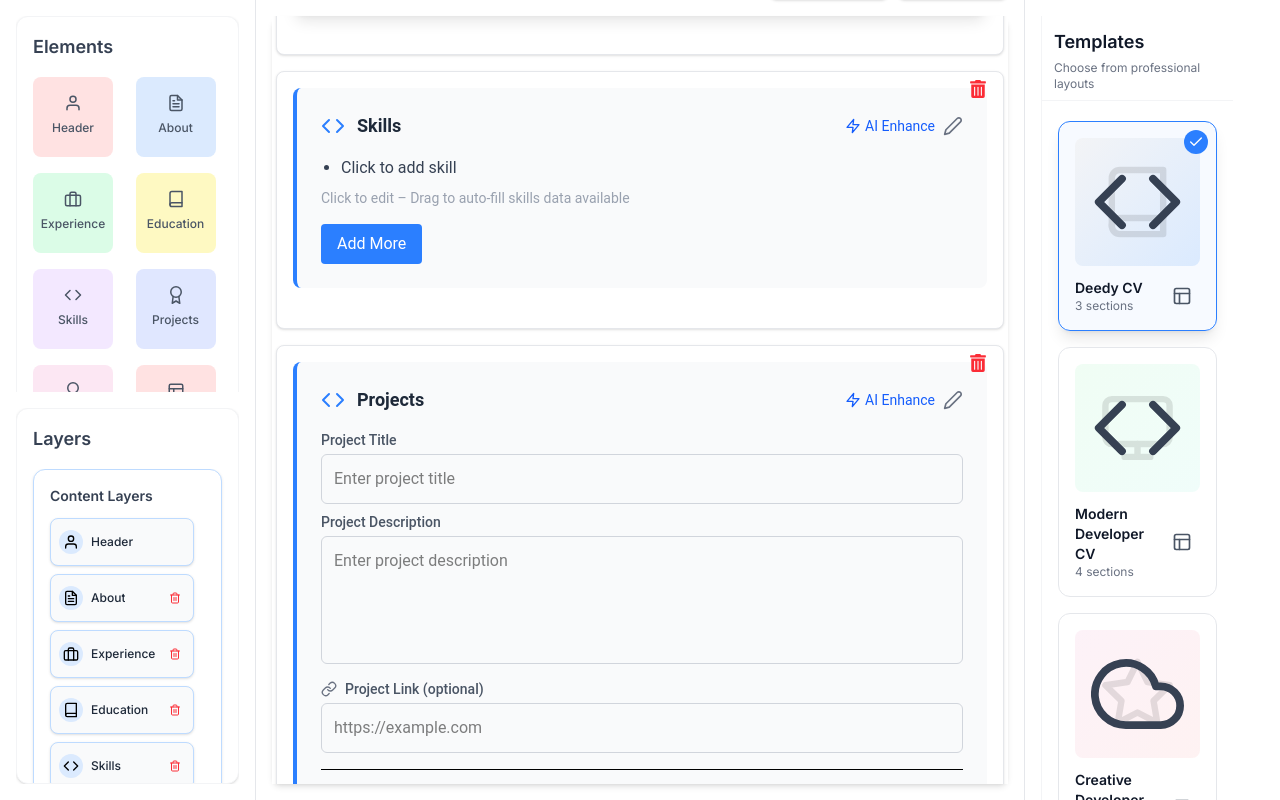
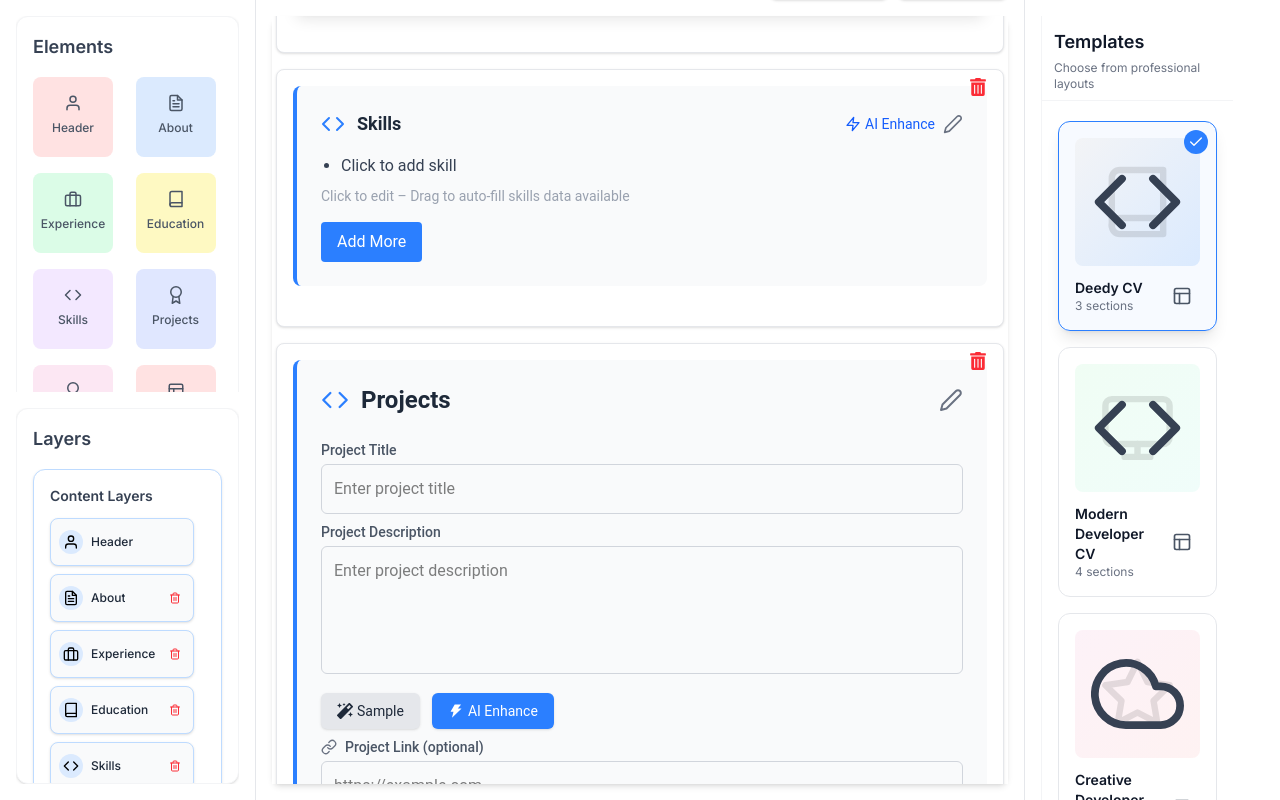
Before and after one commit to rajatsharmaji/resume-builder-surface, a React (Vite) app: page / in a window 1280 px wide. Both pictures are taken after a click on the button 953 px from the left and 400 px from the top of the page. Built offline with nearby package versions, Linux system fonts and the light colour scheme.

Commit message:
fix: project section enhanced

```diff
--- a/src/components/sections/ProjectsSection.jsx
+++ b/src/components/sections/ProjectsSection.jsx
@@ -1,14 +1,18 @@
 // src/components/ProjectsSection.jsx
-import { useContext, useState } from "react";
+import { useContext, useState, useCallback } from "react";
 import PropTypes from "prop-types";
-import { FiCode, FiLink, FiEdit2, FiZap } from "react-icons/fi"; // FiCode for project icon, FiZap for AI Enhance, FiEdit2 for editing, FiLink for link icon
+import { FiCode, FiLink, FiEdit2, FiTrash2 } from "react-icons/fi";
+import { FaMagic } from "react-icons/fa";
+import { AiFillThunderbolt } from "react-icons/ai";
+import axios from "axios";
+import * as Yup from "yup";
 import { ResumeContext } from "../../context/resume-context";
 import Loader from "../common/Loader";
 
 const ProjectsSection = ({ sectionId, finalMode = false }) => {
   const { sectionsData, updateSectionContent } = useContext(ResumeContext);
 
-  // Initialize projects as an array.
+  // Compute initial projects data.
   const initialProjects = Array.isArray(
     sectionsData[sectionId]?.content?.projects
   )
@@ -22,64 +26,73 @@ const ProjectsSection = ({ sectionId, finalMode = false }) => {
   const [isGenerating, setIsGenerating] = useState(false);
   const [isFetching, setIsFetching] = useState(false);
   const [error, setError] = useState("");
+  // State for tracking which project description is being AI enhanced.
+  const [generatingDescIndex, setGeneratingDescIndex] = useState(null);
+
+  // Define suggestion keywords for project title.
+  const projectTitleSuggestions = [
+    "Portfolio Website",
+    "E-commerce Platform",
+    "Social Media App",
+    "Chat Application",
+    "Data Visualization Dashboard",
+  ];
+
+  // Yup validation schema for each project.
+  const projectEntrySchema = Yup.object().shape({
+    title: Yup.string().required("Project title is required"),
+    description: Yup.string()
+      .required("Project description is required")
+      .min(10, "Description must be at least 10 characters"),
+    link: Yup.string().url("Project link must be a valid URL").nullable(),
+  });
+  const projectSchema = Yup.array().of(projectEntrySchema);
 
   // Update a specific project entry.
-  const handleProjectChange = (index, field, value) => {
-    const newProjects = [...projects];
+  const handleProjectChange = useCallback((index, field, value) => {
+    setProjects((prev) => {
+      const newProjects = [...prev];
       newProjects[index] = { ...newProjects[index], [field]: value };
-    setProjects(newProjects);
-  };
+      return newProjects;
+    });
+  }, []);
 
-  // Save changes to the global context and exit edit mode.
-  const handleSave = () => {
+  // Remove a project entry.
+  const handleRemoveEntry = useCallback((index, e) => {
+    if (e) {
+      e.stopPropagation();
+      e.preventDefault();
+    }
+    setProjects((prev) => prev.filter((_, i) => i !== index));
+  }, []);
+
+  // Save changes after validation.
+  const handleSave = useCallback(() => {
+    projectSchema
+      .validate(projects, { abortEarly: false })
+      .then(() => {
         updateSectionContent(sectionId, { projects });
         setIsEditing(false);
-  };
+        setError("");
+      })
+      .catch((validationError) => {
+        if (
+          validationError.inner &&
+          Array.isArray(validationError.inner) &&
+          validationError.inner.length > 0
+        ) {
+          setError(validationError.inner[0].message);
+        } else {
+          setError(validationError.message);
+        }
+      });
+  }, [projects, projectSchema, updateSectionContent, sectionId]);
 
-  // Add a new empty project entry (without toggling edit mode).
-  const handleAddMore = () => {
+  // Add a new project entry.
+  const handleAddMore = useCallback(() => {
+    setError("");
     setProjects((prev) => [...prev, { title: "", description: "", link: "" }]);
-  };
-
-  // Simulated API call to generate AI-enhanced projects data.
-  const generateAIContent = async () => {
-    try {
-      setIsGenerating(true);
-      setError("");
-      // Simulated API call – replace with your actual endpoint.
-      const response = await new Promise((resolve) =>
-        setTimeout(
-          () =>
-            resolve({
-              data: {
-                projects: [
-                  {
-                    title: "Project Alpha",
-                    description:
-                      "A groundbreaking project integrating AI and machine learning to optimize workflows.",
-                    link: "https://alpha.example.com",
-                  },
-                  {
-                    title: "Project Beta",
-                    description:
-                      "An innovative web application built with React and Node.js, delivering seamless user experiences.",
-                    link: "https://beta.example.com",
-                  },
-                ],
-              },
-            }),
-          1500
-        )
-      );
-      setProjects(response.data.projects);
-      updateSectionContent(sectionId, { projects: response.data.projects });
-    } catch (err) {
-      console.error(err);
-      setError("Failed to generate AI projects data. Please try again.");
-    } finally {
-      setIsGenerating(false);
-    }
-  };
+  }, []);
 
   // Simulated API call to fetch projects data when dragging the component.
   const fetchProjectsData = async () => {
@@ -115,11 +128,61 @@ const ProjectsSection = ({ sectionId, finalMode = false }) => {
     }
   };
 
-  // Final (preview) mode: read-only display.
+  // Handle inserting sample project description.
+  const handleProjectSampleDesc = useCallback((index, e) => {
+    if (e) {
+      e.stopPropagation();
+      e.preventDefault();
+    }
+    const sampleDesc =
+      "Developed innovative solutions that streamline processes and boost performance.";
+    setProjects((prev) => {
+      const newProjects = [...prev];
+      newProjects[index] = { ...newProjects[index], description: sampleDesc };
+      return newProjects;
+    });
+  }, []);
+
+  // Handle calling AI to enhance project description.
+  const handleProjectAIDesc = useCallback(
+    async (index, e) => {
+      if (e) {
+        e.stopPropagation();
+        e.preventDefault();
+      }
+      try {
+        setGeneratingDescIndex(index);
+        setError("");
+        // Simulated API call – replace with your actual endpoint.
+        const response = await axios.post(
+          "http://localhost:3008/api/v1/ai/project-description",
+          {
+            text: projects[index].description,
+          }
+        );
+        setProjects((prev) => {
+          const newProjects = [...prev];
+          newProjects[index] = {
+            ...newProjects[index],
+            description: response.data.result,
+          };
+          return newProjects;
+        });
+      } catch (err) {
+        console.error(err);
+        setError("Failed to enhance project description. Please try again.");
+      } finally {
+        setGeneratingDescIndex(null);
+      }
+    },
+    [projects]
+  );
+
+  // Final (read-only) mode view.
   if (finalMode) {
     return (
-      <div className="mb-6">
-        <h3 className="text-xl font-semibold text-gray-800 mb-2">Projects</h3>
+      <div className="mb-6 p-6 bg-white shadow rounded">
+        <h3 className="text-2xl font-semibold text-gray-800 mb-4">Projects</h3>
         {projects.map((proj, index) => (
           <div key={index} className="mb-4">
             <p className="text-gray-700">
@@ -147,50 +210,48 @@ const ProjectsSection = ({ sectionId, finalMode = false }) => {
     );
   }
 
-  // Editable / View mode.
+  // Editable mode view.
   return (
     <div
-      className="relative group border-l-4 border-blue-500 bg-gray-50 rounded-lg p-6 mb-6 transition-all hover:bg-gray-50/80"
-      draggable
-      onDragStart={fetchProjectsData} // Dragging auto-fills projects data.
+      className="relative group border-l-4 border-blue-500 bg-gray-50 rounded-lg p-6 mb-6 transition-transform duration-200 hover:bg-gray-50/80"
+      draggable={!isEditing}
+      onDragStart={!isEditing ? fetchProjectsData : undefined}
     >
-      {/* Header Row with Icon, Title, and Action Buttons */}
-      <div className="flex justify-between items-center mb-4">
+      {/* Loader overlay when fetching projects data */}
+      {isFetching && (
+        <div className="absolute inset-0 flex items-center justify-center bg-gray-100 bg-opacity-75 z-10">
+          <Loader size="lg" />
+        </div>
+      )}
+      <div className="flex justify-between items-center mb-6">
         <div className="flex items-center gap-3">
-          <FiCode className="w-6 h-6 text-blue-500" />
-          <h3 className="text-lg font-semibold text-gray-800">Projects</h3>
+          <FiCode className="w-7 h-7 text-blue-500" />
+          <h3 className="text-2xl font-semibold text-gray-800">Projects</h3>
         </div>
         <div className="flex gap-2">
-          <button
-            onClick={generateAIContent}
-            disabled={isGenerating || isFetching}
-            className="flex items-center gap-1 text-sm text-blue-600 hover:text-blue-700 disabled:opacity-50"
-          >
-            {isGenerating ? (
-              <Loader size="sm" />
-            ) : (
-              <>
-                <FiZap className="w-4 h-4" />
-                <span>AI Enhance</span>
-              </>
-            )}
-          </button>
           <button
             onClick={() => setIsEditing(!isEditing)}
             className="text-gray-500 hover:text-gray-700"
           >
-            <FiEdit2 className="w-5 h-5" />
+            <FiEdit2 className="w-6 h-6" />
           </button>
         </div>
       </div>
 
-      {error && <div className="mb-3 text-sm text-red-600">{error}</div>}
-
-      {/* Content Area */}
       {isEditing ? (
-        <div>
+        <div className="relative space-y-8">
           {projects.map((proj, index) => (
-            <div key={index} className="mb-4 border-b pb-4">
+            <div key={index} className="mb-8 border-b pb-4 relative">
+              {projects.length > 1 && (
+                <button
+                  type="button"
+                  onClick={(e) => handleRemoveEntry(index, e)}
+                  className="absolute top-0 right-0 p-2 text-red-500 hover:text-red-700 transition-colors"
+                >
+                  <FiTrash2 className="w-5 h-5" />
+                </button>
+              )}
+              {/* Project Title with Suggestions */}
               <div className="mb-2">
                 <label className="block text-sm font-medium text-gray-600 mb-1">
                   Project Title
@@ -198,27 +259,61 @@ const ProjectsSection = ({ sectionId, finalMode = false }) => {
                 <input
                   type="text"
                   placeholder="Enter project title"
-                  className="w-full p-3 border border-gray-300 rounded-md focus:outline-none focus:ring-2 focus:ring-blue-500"
+                  className="w-full p-3 border border-gray-300 rounded-md focus:outline-none focus:ring-2 focus:ring-blue-500 transition duration-150"
                   value={proj.title}
                   onChange={(e) =>
                     handleProjectChange(index, "title", e.target.value)
                   }
+                  list={`project-title-suggestions-${index}`}
                 />
+                <datalist id={`project-title-suggestions-${index}`}>
+                  {projectTitleSuggestions.map((title, i) => (
+                    <option key={i} value={title} />
+                  ))}
+                </datalist>
               </div>
+              {/* Project Description */}
               <div className="mb-2">
                 <label className="block text-sm font-medium text-gray-600 mb-1">
                   Project Description
                 </label>
                 <textarea
                   placeholder="Enter project description"
-                  className="w-full h-32 p-3 border border-gray-300 rounded-md focus:outline-none focus:ring-2 focus:ring-blue-500 resize-none"
+                  className="w-full h-32 p-3 border border-gray-300 rounded-md focus:outline-none focus:ring-2 focus:ring-blue-500 resize-none transition duration-150"
                   value={proj.description}
                   onChange={(e) =>
                     handleProjectChange(index, "description", e.target.value)
                   }
                 ></textarea>
               </div>
-              <div>
+              {/* Sample and AI Enhance buttons for project description */}
+              <div className="flex gap-3 mt-3">
+                <button
+                  type="button"
+                  onClick={(e) => handleProjectSampleDesc(index, e)}
+                  className="flex items-center gap-1 px-4 py-2 bg-gray-200 text-gray-800 rounded-md shadow-sm hover:bg-gray-300 transition-colors text-sm"
+                >
+                  <FaMagic className="w-4 h-4" />
+                  <span>Sample</span>
+                </button>
+                <button
+                  type="button"
+                  onClick={(e) => handleProjectAIDesc(index, e)}
+                  disabled={generatingDescIndex === index}
+                  className="flex items-center gap-1 px-4 py-2 bg-blue-500 text-white rounded-md shadow-sm hover:bg-blue-600 transition-colors text-sm disabled:opacity-50"
+                >
+                  {generatingDescIndex === index ? (
+                    <Loader size="sm" />
+                  ) : (
+                    <>
+                      <AiFillThunderbolt className="w-4 h-4" />
+                      <span>AI Enhance</span>
+                    </>
+                  )}
+                </button>
+              </div>
+              {/* Project Link */}
+              <div className="mt-2">
                 <label className="block text-sm font-medium text-gray-600 mb-1 flex items-center gap-2">
                   <FiLink size={16} className="text-gray-500" />
                   Project Link (optional)
@@ -226,7 +321,7 @@ const ProjectsSection = ({ sectionId, finalMode = false }) => {
                 <input
                   type="url"
                   placeholder="https://example.com"
-                  className="w-full p-3 border border-gray-300 rounded-md focus:outline-none focus:ring-2 focus:ring-blue-500"
+                  className="w-full p-3 border border-gray-300 rounded-md focus:outline-none focus:ring-2 focus:ring-blue-500 transition duration-150"
                   value={proj.link}
                   onChange={(e) =>
                     handleProjectChange(index, "link", e.target.value)
@@ -235,12 +330,26 @@ const ProjectsSection = ({ sectionId, finalMode = false }) => {
               </div>
             </div>
           ))}
+          {/* Error Message placed above the Save Changes button */}
+          {error && (
+            <div className="mt-4 p-4 bg-red-50 border-l-4 border-red-500 text-red-700 rounded shadow">
+              {error}
+            </div>
+          )}
+          <div className="flex gap-4">
             <button
               onClick={handleSave}
-            className="mt-3 px-4 py-2 bg-blue-500 text-white rounded hover:bg-blue-600 transition-colors"
+              className="mt-3 px-6 py-3 bg-blue-500 text-white rounded-md shadow hover:bg-blue-600 transition-colors"
             >
               Save Changes
             </button>
+            <button
+              onClick={handleAddMore}
+              className="mt-3 px-6 py-3 bg-blue-500 text-white rounded-md shadow hover:bg-blue-600 transition-colors"
+            >
+              Add More
+            </button>
+          </div>
         </div>
       ) : (
         <div className="cursor-text" onClick={() => setIsEditing(true)}>
@@ -273,16 +382,6 @@ const ProjectsSection = ({ sectionId, finalMode = false }) => {
           </div>
         </div>
       )}
-
-      {/* "Add More" Button (Always Visible) */}
-      <div className="mt-4">
-        <button
-          onClick={handleAddMore}
-          className="px-4 py-2 bg-blue-500 text-white rounded hover:bg-blue-600 transition-colors"
-        >
-          Add More
-        </button>
-      </div>
     </div>
   );
 };
```
Lines whose indentation alone changed are shown as unchanged.
